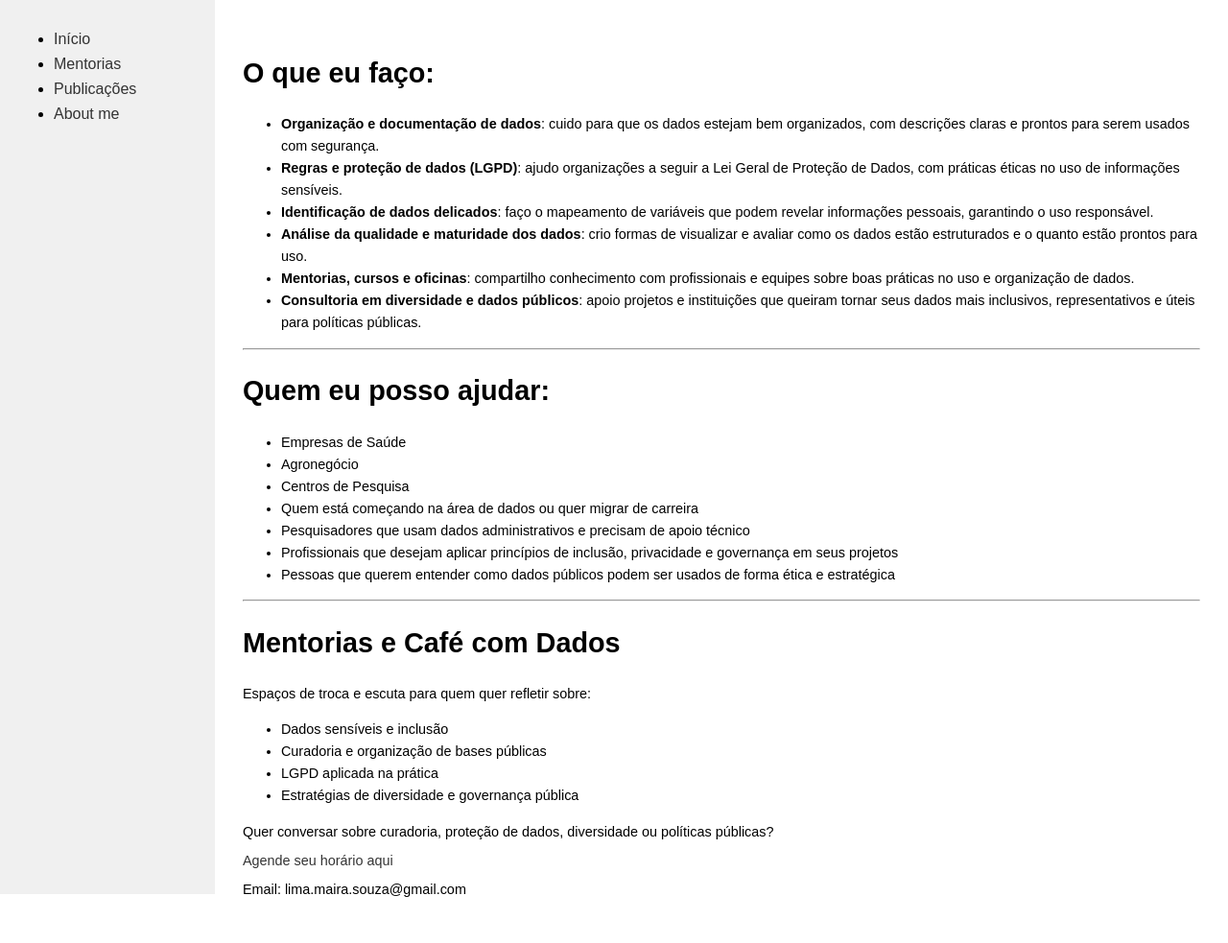
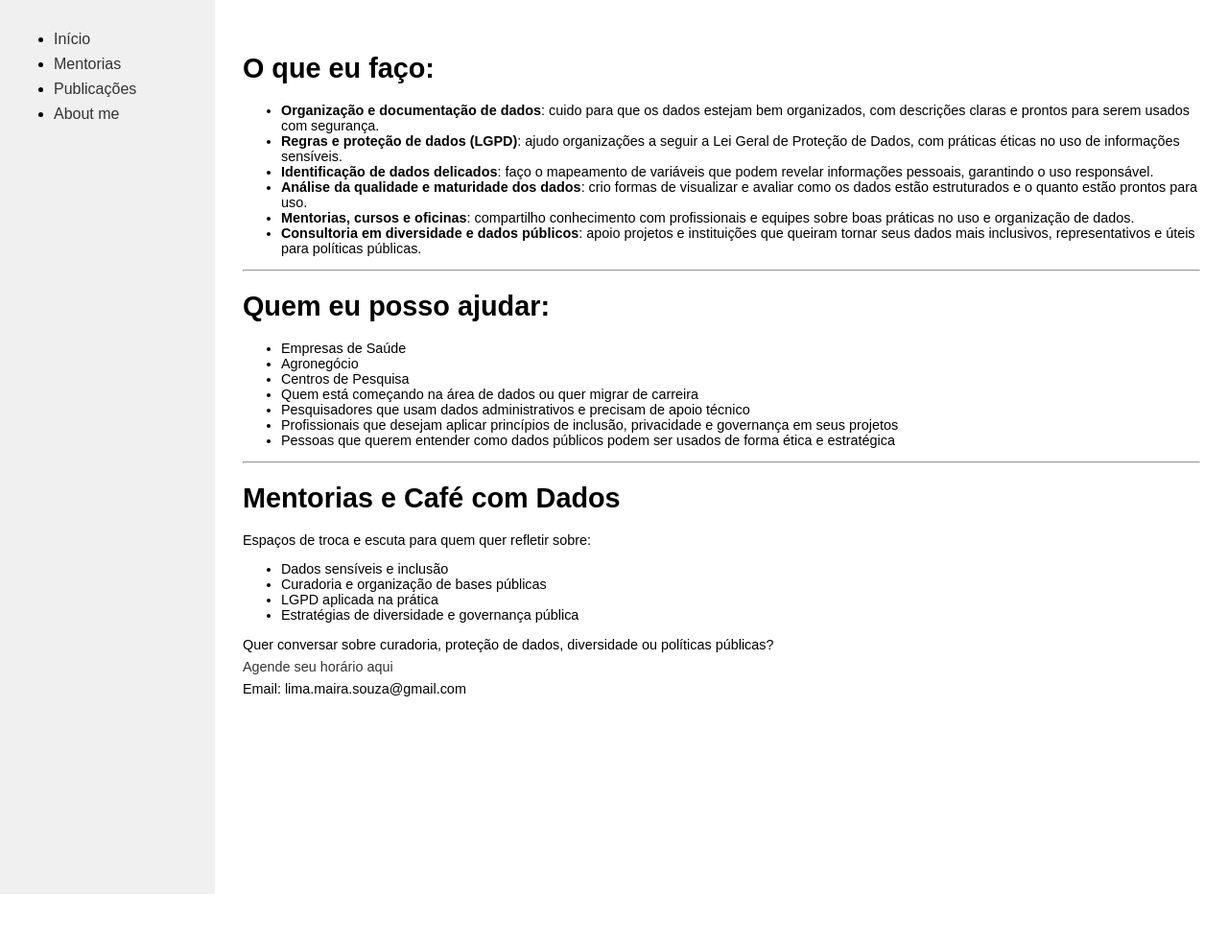
Before and after one commit to MairaLimaS/MairaLimaS.github.io, a Jekyll site: the page built from mentorias.md, in a window 1280 px wide. Shown: the whole page at 96% size. Built offline with Jekyll 4.4.1, drawn with Linux system fonts in a browser that asks for light colours; after the commit the page ends 932 px from its top, so only the background shows below that.

Commit message:
Update default.html

```diff
--- a/_layouts/default.html
+++ b/_layouts/default.html
@@ -6,7 +6,7 @@
   <style>
     body { font-family: sans-serif; display: flex; margin: 0; }
     nav { width: 220px; background: #f0f0f0; padding: 1em; height: 100vh; }
-    main { padding: 2em; flex-grow: 1; font-size: 0.9rem;  /* <- adicionado */ line-height: 1.6;   /* <- opcional para melhor legibilidade */}
+    main { padding: 2em; flex-grow: 1; font-size: 0.9rem;  /* <- adicionado *//* <-  line-height: 1.6;   opcional para melhor legibilidade */}
     a { display: block; margin: 0.5em 0; text-decoration: none; color: #333; }
   </style>
 </head>
```
